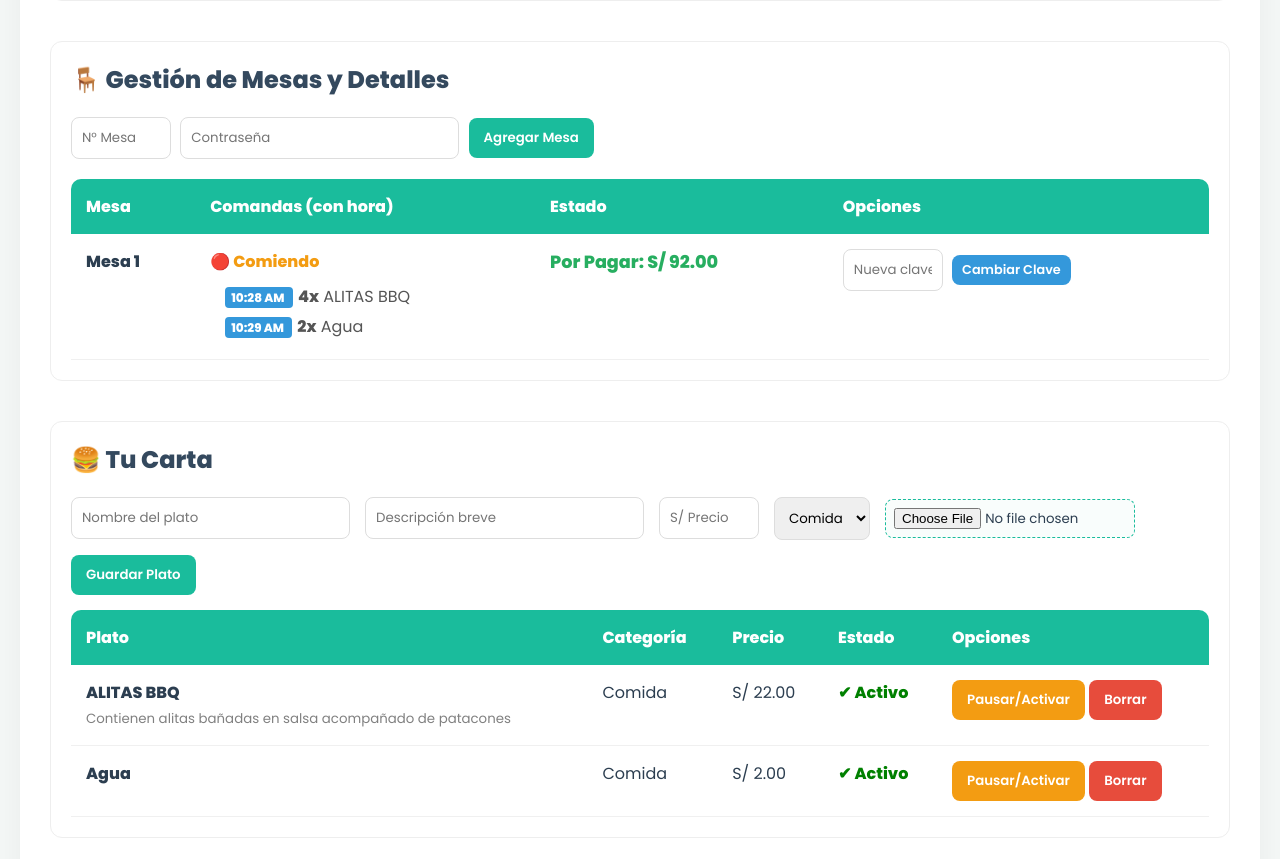
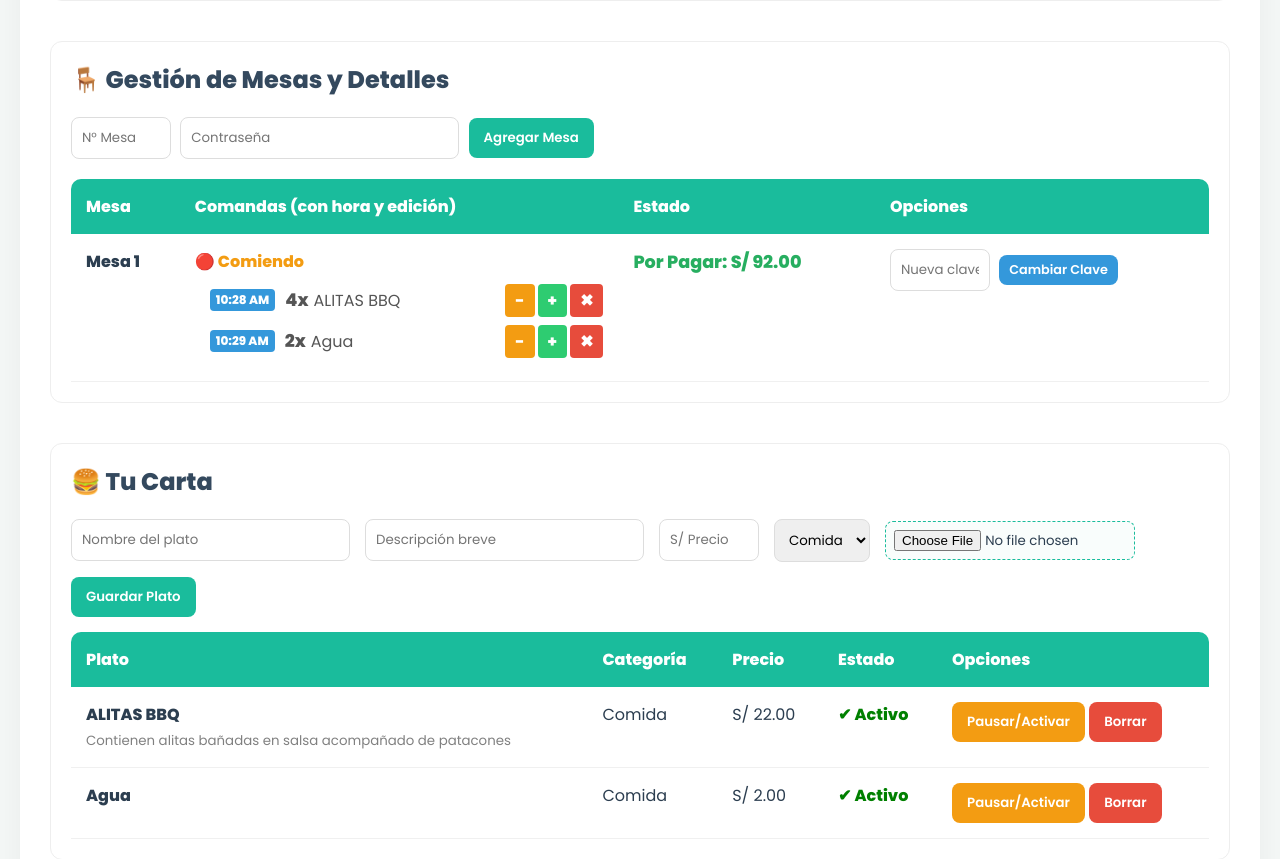
Before and after one commit to anthonyprado8080/la-selva-app, a Flask app: page /admin in a window 1280 px wide. Shown: the part 559-1418 px from the top of the page. Run offline with Flask 3, Linux system fonts and the light colour scheme; the visitor is signed in with stand-in values (Sample User, id 1).

Commit message:
Agregado botones de edicion de pedidos

```diff
--- a/templates/admin.html
+++ b/templates/admin.html
@@ -34,6 +34,12 @@
         .ventana-cobro h2 { color: #16a085; font-weight: 800; font-size: 1.8rem; margin-bottom: 5px; }
         .resumen-monto { display: flex; justify-content: space-between; align-items: center; background: white; padding: 15px; border-radius: 8px; margin-bottom: 15px; border: 1px dashed #1abc9c;}
         .input-file { border: 1px dashed #1abc9c; background: #f9fdfc; cursor: pointer; padding: 8px; width: 100%; max-width: 250px; }
+
+        /* Botones de corrección de pedidos */
+        .btn-correccion { color: white; border: none; padding: 4px 10px; border-radius: 4px; cursor: pointer; font-weight: bold; font-size: 1rem; transition: 0.2s;}
+        .btn-restar { background-color: #f39c12; } .btn-restar:hover { background-color: #e67e22; }
+        .btn-sumar { background-color: #2ecc71; } .btn-sumar:hover { background-color: #27ae60; }
+        .btn-borrar { background-color: #e74c3c; } .btn-borrar:hover { background-color: #c0392b; }
     </style>
 </head>
 <body>
@@ -51,6 +57,7 @@
       {% endif %}
     {% endwith %}
 
+    <!-- VENTANA DE COBRO RÁPIDO -->
     <div class="section ventana-cobro">
         <h2>🧮 Ventana de Cobro Rápido</h2>
         <form id="form_cobro_rapido" method="POST" action="">
@@ -93,6 +100,7 @@
         </form>
     </div>
 
+    <!-- CAJA DEL DÍA -->
     <div class="section">
         <h2>💰 Caja del Día</h2>
         <div class="caja-total">S/ {{ "%.2f"|format(ganancias) }}</div>
@@ -101,6 +109,7 @@
         </form>
     </div>
 
+    <!-- GESTIÓN DE MESAS Y PEDIDOS (AQUÍ ESTÁ LA MAGIA DE EDITAR) -->
     <div class="section">
         <h2>🪑 Gestión de Mesas y Detalles</h2>
         <form action="/admin/mesa/agregar" method="POST" style="margin-bottom: 15px;">
@@ -111,7 +120,7 @@
         <table>
             <tr>
                 <th>Mesa</th>
-                <th>Comandas (con hora)</th>
+                <th>Comandas (con hora y edición)</th>
                 <th>Estado</th>
                 <th>Opciones</th>
             </tr>
@@ -124,14 +133,32 @@
                         {% if pedido_pendiente %}
                             <span style="color: #f39c12; font-weight: bold;">🔴 Comiendo</span>
                             <ul class="pedido-detalle" style="list-style-type: none; padding-left: 0;">
+
                             {% for detalle in pedido_pendiente.detalles %}
-                                <li style="margin-bottom: 5px;">
+                                <li style="margin-bottom: 8px; display: flex; align-items: center; flex-wrap: wrap; gap: 5px;">
                                     <span style="background-color: #3498db; color: white; padding: 2px 6px; border-radius: 4px; font-size: 0.75rem; font-weight: bold; margin-right: 5px;">
                                         {{ detalle.hora_pedido.strftime('%I:%M %p') }}
                                     </span>
-                                    <strong>{{ detalle.cantidad }}x</strong> {{ detalle.plato.nombre }}
+                                    <strong style="font-size: 1.1rem;">{{ detalle.cantidad }}x</strong> {{ detalle.plato.nombre }}
+
+                                    <!-- BOTONES PARA CORREGIR PEDIDO -->
+                                    <div style="margin-left: auto; display: flex; gap: 3px;">
+                                        <form action="/admin/pedido/editar-detalle/{{ detalle.id }}" method="POST" style="margin: 0;">
+                                            <input type="hidden" name="accion" value="restar">
+                                            <button type="submit" class="btn-correccion btn-restar" title="Quitar 1">-</button>
+                                        </form>
+                                        <form action="/admin/pedido/editar-detalle/{{ detalle.id }}" method="POST" style="margin: 0;">
+                                            <input type="hidden" name="accion" value="sumar">
+                                            <button type="submit" class="btn-correccion btn-sumar" title="Añadir 1">+</button>
+                                        </form>
+                                        <form action="/admin/pedido/editar-detalle/{{ detalle.id }}" method="POST" style="margin: 0;">
+                                            <input type="hidden" name="accion" value="eliminar">
+                                            <button type="submit" class="btn-correccion btn-borrar" title="Eliminar todo" onclick="return confirm('¿Seguro que deseas eliminar este plato del pedido?');">✖</button>
+                                        </form>
+                                    </div>
                                 </li>
                             {% endfor %}
+
                             </ul>
                         {% else %}
                             <span style="color: #bdc3c7;">Libre</span>
@@ -158,6 +185,7 @@
         </table>
     </div>
 
+    <!-- CARTA -->
     <div class="section">
         <h2>🍔 Tu Carta</h2>
         <form action="/admin/plato/agregar" method="POST" enctype="multipart/form-data" style="margin-bottom: 15px; display: flex; flex-wrap: wrap; gap: 10px; align-items: center;">
```
